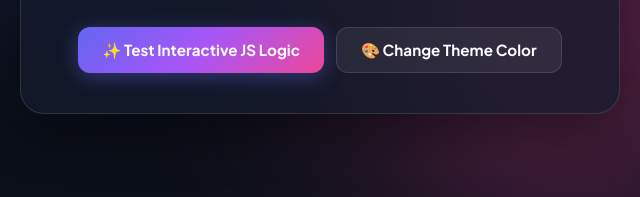
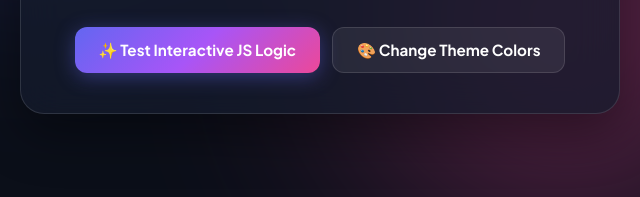
Before and after one commit to omm6049/Vercel-Auto-Host, a website: page sample_website/index.html in a window 1280 px wide. Shown: the part 504-701 px from the top of the page, 320-960 px from the left. Drawn offline with Linux system fonts and the light colour scheme.

Commit message:
Another update

```diff
--- a/sample_website/index.html
+++ b/sample_website/index.html
@@ -1,5 +1,6 @@
 <!DOCTYPE html>
 <html lang="en">
+
 <head>
   <meta charset="UTF-8">
   <meta name="viewport" content="width=device-width, initial-scale=1.0">
@@ -7,8 +8,11 @@
   <link rel="stylesheet" href="style.css">
   <link rel="preconnect" href="https://fonts.googleapis.com">
   <link rel="preconnect" href="https://fonts.gstatic.com" crossorigin>
-  <link href="https://fonts.googleapis.com/css2?family=Outfit:wght@400;600;800&family=Plus+Jakarta+Sans:wght@400;500;700&display=swap" rel="stylesheet">
+  <link
+    href="https://fonts.googleapis.com/css2?family=Outfit:wght@400;600;800&family=Plus+Jakarta+Sans:wght@400;500;700&display=swap"
+    rel="stylesheet">
 </head>
+
 <body>
   <div class="glow-orb orb-1"></div>
   <div class="glow-orb orb-2"></div>
@@ -18,7 +22,8 @@
       <div class="badge">🚀 Deployed via Telegram Bot & Vercel</div>
       <h1 class="title">Hello from <span class="gradient-text">Vercel Auto Host</span>!</h1>
       <p class="description">
-        This website was automatically assembled from <strong>index.html</strong>, <strong>style.css</strong>, and <strong>logic.js</strong> and deployed directly to Vercel!
+        This website was automatically assembled from <strong>index.html</strong>, <strong>style.css</strong>, and
+        <strong>logic.js</strong> and deployed directly to Vercel!
       </p>
 
       <div class="stats-grid">
@@ -41,7 +46,7 @@
           ✨ Test Interactive JS Logic
         </button>
         <button id="themeToggleBtn" class="btn btn-secondary">
-          🎨 Change Theme Color
+          🎨 Change Theme Colors
         </button>
       </div>
 
@@ -53,4 +58,5 @@
 
   <script src="logic.js"></script>
 </body>
+
 </html>
```
